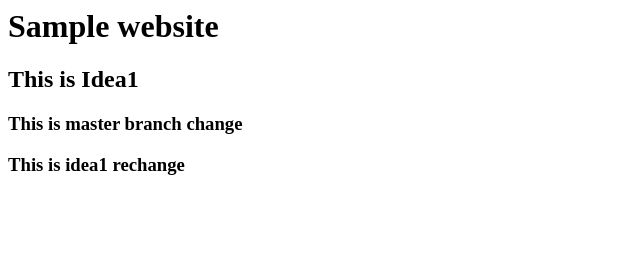
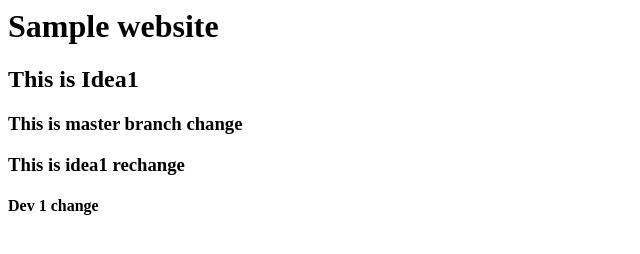
Before and after one commit to pskselvam/dev-server, a plain HTML site: page index.html in a window 1280 px wide. Shown: the whole page, without its empty margins (0-640 px from the left). Drawn offline with Linux system fonts and the light colour scheme.

Commit message:
Dev1 Change

```diff
--- a/index.html
+++ b/index.html
@@ -2,3 +2,4 @@
 <h2>This is Idea1</h2>
 <h3>This is master branch change</h3>
 <h3>This is idea1 rechange</h3>
+<h4>Dev 1 change</h4>
```
